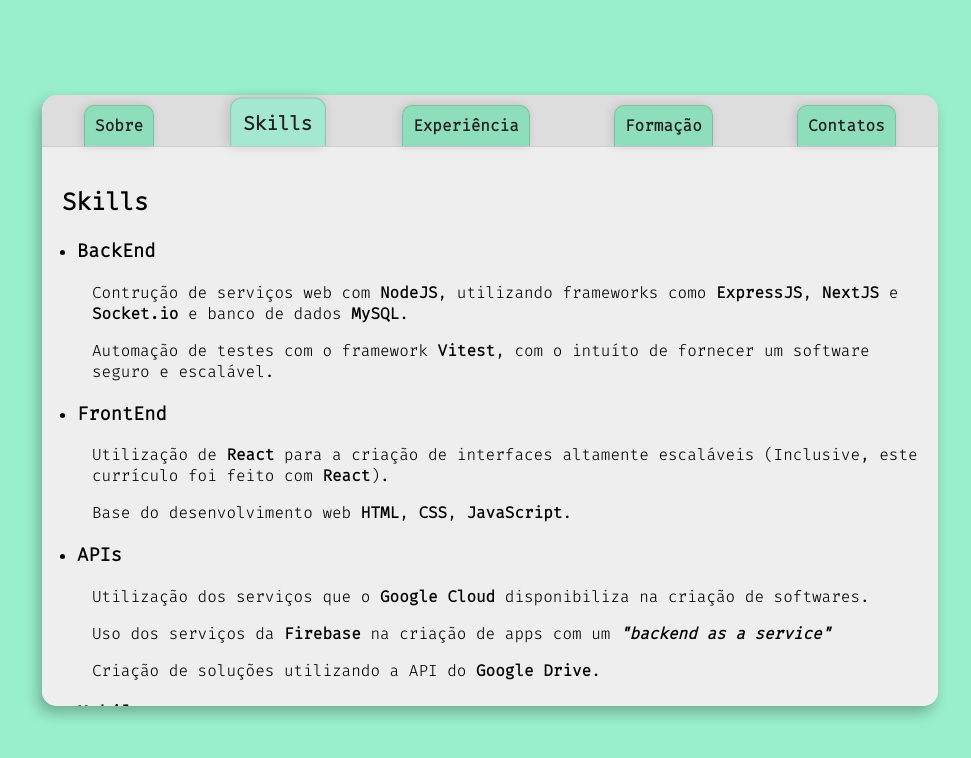
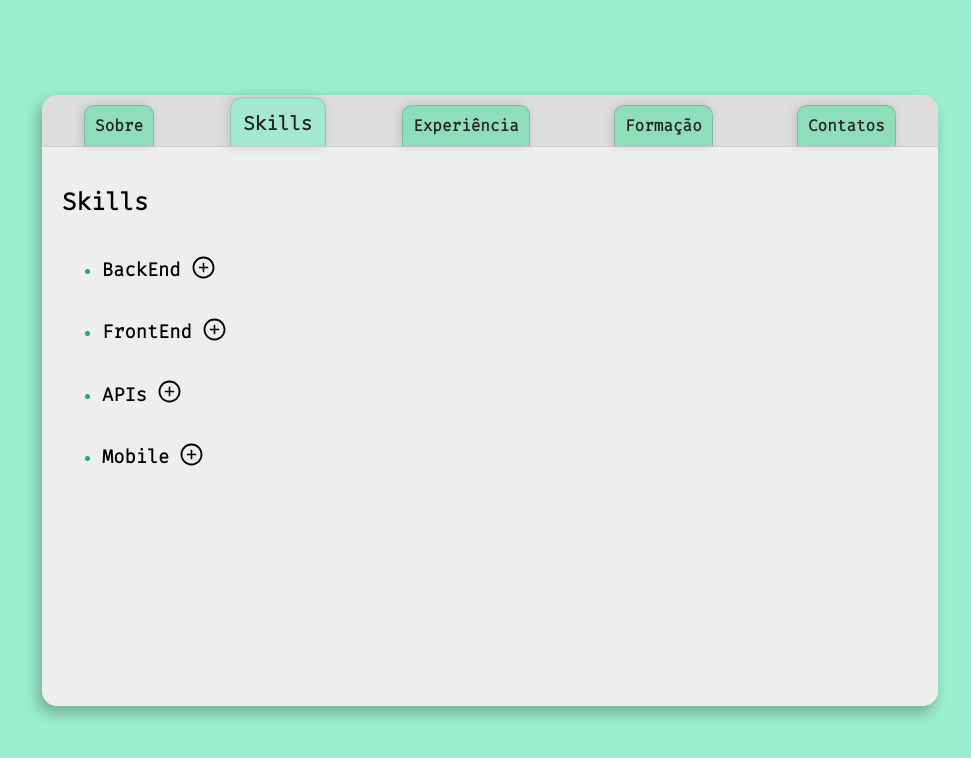
Before and after one commit to Andrey20Allyson/Andrey20Allyson.github.io, a React app: page /skills in a window 1280 px wide. Shown: the top 758 px of the page, without its empty margins (150-1121 px from the left). Built offline with nearby package versions, Linux system fonts and the light colour scheme; the HTML template or start-up script is replaced by a standard one.

Commit message:
update: added animated skills visualization

```diff
--- a/package.json
+++ b/package.json
@@ -20,6 +20,7 @@
     "express": "^4.18.2",
     "react": "^18.2.0",
     "react-dom": "^18.2.0",
+    "react-icons": "^4.8.0",
     "react-router-dom": "^6.9.0",
     "tsx": "^3.12.6",
     "typescript": "^5.0.2",
--- a/src/client/components/EducationList/Education/index.tsx
+++ b/src/client/components/EducationList/Education/index.tsx
@@ -1,4 +1,4 @@
-import React from "react";
+import React, { useState } from "react";
 import defaultParser from "../../../utils/react-node-parser";
 import './index.css';
 
@@ -61,28 +61,35 @@ export interface EducationProps {
 }
 
 export default function Education(props: EducationProps) {
-  console.log(props.modality)
+  const {
+    desc,
+    start,
+    title,
+    finish,
+    imgSrc,
+    modality,
+  } = props;
 
   return (
     <li className='education-li'>
-      <h3>{props.title}</h3>
-      <p>{defaultParser.parse(props.desc)}</p>
+      <h3>{title}</h3>
+      <p>{defaultParser.parse(desc)}</p>
       <p>
         Modalidade: <strong>
           {
-            props.modality !== undefined
-              ? modalities[props.modality]
+            modality !== undefined
+              ? modalities[modality]
               : modalities[EducationModalities.ONLINE]
           }
         </strong>
       </p>
       <p>
         Inicado em <strong>
-          {props.start.toString()}
+          {start.toString()}
         </strong>
       </p>
-      {props.finish ? (
-        <p>Finalizado em <strong>{props.finish.toString()}</strong></p>
+      {finish ? (
+        <p>Finalizado em <strong>{finish.toString()}</strong></p>
       ) : (
         <p>
           <strong>
@@ -90,9 +97,9 @@ export default function Education(props: EducationProps) {
           </strong>
         </p>
       )}
-      {props.imgSrc && (
+      {imgSrc && (
         <div className='education-instituition-img-div'>
-          <img src={props.imgSrc} className='education-instituition-img' />
+          <img src={imgSrc} alt={`${title} - Image`} className='education-instituition-img' />
         </div>
       )}
     </li>
--- a/src/client/components/SkillList/Skill/index.css
+++ b/src/client/components/SkillList/Skill/index.css
@@ -1,3 +1,26 @@
-ul {
+.skill-header {
+  display: flex;
+  flex-direction: row;
+  align-items: center;
+}
+
+.skill-header>h3 {
+  margin-right: 10px;
+}
+
+.skill-body {
+  overflow-y: hidden;
+  transition-property: height;
+  transition-duration: 1s;
+  transition-timing-function: cubic-bezier(2, 0, 0, 1);
+}
+
+.skill-body>ul {
+  display: flex;
+  flex-direction: column;
   padding-left: 15px;
 }
+
+.skill-container::marker {
+  color: #18aa7a;
+}
--- a/src/client/components/SkillList/Skill/index.tsx
+++ b/src/client/components/SkillList/Skill/index.tsx
@@ -1,5 +1,7 @@
-import React, { ReactNode } from "react";
+import React, { useEffect, useMemo, useRef, useState } from "react";
 import defaultParser from "../../../utils/react-node-parser";
+import { ToggleButton } from "../../ToggleButton";
+import { AiOutlineMinusCircle, AiOutlinePlusCircle } from 'react-icons/ai';
 import './index.css';
 
 export interface SkillProps {
@@ -7,21 +9,109 @@ export interface SkillProps {
   paragraphs?: string[];
 }
 
-export default function Skill(props: SkillProps) {
-  const paragraphs: JSX.Element[] = [];
+export function OpenIcon() {
+  return <AiOutlinePlusCircle size={25} />
+}
 
-  if (props.paragraphs) for (let i = 0; i < props.paragraphs.length; i++) {
-    const children = defaultParser.parse(props.paragraphs[i]);
+export function CloseIcon() {
+  return <AiOutlineMinusCircle size={25} />
+}
 
-    paragraphs.push(<p key={i}>{children}</p>)
+export function stringToParsedJSX(paragraph: string, key: number) {
+  return (
+    <p key={key}>
+      {defaultParser.parse(paragraph)}
+    </p>
+  )
+}
+
+export enum VisualisationState {
+  INITIAL,
+  HIDEN,
+  VISIBLE,
+}
+
+export function getBodyHeight(visible: boolean) {
+  if (visible) {
+
+  }
+}
+
+function useHeight(ref: React.RefObject<Element>) {
+  const [height, setHeight] = useState<number>();
+  const [error, setError] = useState<string>();
+
+  useEffect(() => {
+    const element = ref.current;
+
+    if (element) {
+      let height = element.clientHeight;
+
+      const observer = new ResizeObserver(entries => {
+        for (const { target } of entries) {
+          if (target === element && element.clientHeight !== height) {
+            height = element.clientHeight;
+            setHeight(height);
+          }
+        }
+      });
+
+      observer.observe(element);
+
+      setHeight(height);
+    } else {
+      setError('reference is null');
+    }
+  }, [ref]);
+
+  if (error) {
+    console.warn(error);
+  }
+
+  return height;
+}
+
+export function Skill(props: SkillProps) {
+  const {
+    title,
+    paragraphs
+  } = props;
+
+  const [isBodyVisible, setBodyVisible] = useState(false);
+  const innerBodyRef = useRef<HTMLUListElement>(null);
+  const bodyMaxHeight = useHeight(innerBodyRef) ?? 0;
+
+  const memoParagrapElements = useMemo(() => {
+    return paragraphs
+      ?.map(stringToParsedJSX)
+      .flat()
+  }, [paragraphs]);
+
+  function toggleHandler(visible: boolean) {
+    setBodyVisible(visible);
   }
 
   return (
-    <li>
-      <h3>{props.title}</h3>
-      <ul>
-        {paragraphs}
-      </ul>
+    <li className='skill-container'>
+      <div className='skill-header'>
+        <h3>{props.title}</h3>
+        <ToggleButton
+          onToggle={toggleHandler}
+          toggleoff={{
+            Component: OpenIcon,
+          }}
+          toggleon={{
+            Component: CloseIcon,
+          }}
+        />
+      </div>
+      <div
+        style={{ height: isBodyVisible ? bodyMaxHeight : 0 }}
+        className='skill-body'>
+        <ul ref={innerBodyRef} >
+          {memoParagrapElements}
+        </ul>
+      </div>
     </li>
   )
 }
--- a/src/client/components/SkillList/index.tsx
+++ b/src/client/components/SkillList/index.tsx
@@ -6,7 +6,7 @@ export interface SkillListProps {
   children?: React.ReactElement<SkillProps>[];
 }
 
-export default function SkillList(props: SkillListProps) {
+export function SkillList(props: SkillListProps) {
   return (
     <article>
       <h2>{props.title ?? 'Skills'}</h2>
--- /dev/null
+++ b/src/client/components/ToggleButton/index.css
@@ -0,0 +1,3 @@
+.togglebtn-body {
+  user-select: none;
+}
--- /dev/null
+++ b/src/client/components/ToggleButton/index.tsx
@@ -0,0 +1,75 @@
+import React, { useState } from "react"
+import './index.css';
+
+export interface ElementProp<P = {}> {
+  node?: React.ReactNode;
+  Component?: React.ComponentType<P>;
+}
+
+export interface CustomToggleElements {
+  toggleon?: ElementProp<any>;
+  toggleoff?: ElementProp<any>;
+}
+
+export interface ToggleButtonProps extends CustomToggleElements, React.HTMLProps<HTMLDivElement> {
+  startToggled?: boolean;
+  onToggle?: (value: boolean) => void;
+}
+
+export function getToggleElements(props: CustomToggleElements) {
+  const {
+    toggleoff: toggleOff,
+    toggleon: toggleOn,
+  } = props;
+
+  const {
+    Component: ToggledOnComponent,
+    node: toggledOnNode,
+  } = toggleOn ?? {};
+
+  const {
+    Component: ToggledOffComponent,
+    node: toggledOffNode,
+  } = toggleOff ?? {};
+
+  const toggleOnElement = ToggledOnComponent ? <ToggledOnComponent/> : toggledOnNode ?? <p>On</p>;
+  const toggleOffElement = ToggledOffComponent ? <ToggledOffComponent/> : toggledOffNode ?? <p>Off</p>;
+
+  return {
+    toggleOnElement,
+    toggleOffElement,
+  }
+}
+
+export function ToggleButton(props: ToggleButtonProps) {
+  const {
+    onToggle,
+    startToggled,
+    className,
+    ...rest
+  } = props;
+
+  const [toggled, setToggled] = useState(startToggled ?? false);
+  const { toggleOffElement, toggleOnElement } = getToggleElements(props);
+
+  const classNames = ['togglebtn-body'];
+
+  if (className) classNames.push(className);
+
+  function clickHandler() {
+    const newToggledValue = !toggled;
+
+    onToggle?.(newToggledValue);
+
+    setToggled(newToggledValue);
+  }
+
+  return (
+    <div
+    className={classNames.join(' ')}
+    onClick={clickHandler}
+    {...rest}>
+      {toggled ? toggleOnElement : toggleOffElement}
+    </div>
+  )
+}
--- a/src/client/routes/index.tsx
+++ b/src/client/routes/index.tsx
@@ -13,12 +13,12 @@ import './index.css';
 export default function Router() {
   return (
     <BrowserRouter window={window}>
-      <AppRoutes />
+      <AppLayout />
     </BrowserRouter>
   )
 }
 
-export function AppRoutes() {
+export function AppLayout() {
   const navigate = useNavigate();
 
   useEffect(() => {
--- a/src/client/tsconfig.json
+++ b/src/client/tsconfig.json
@@ -5,6 +5,7 @@
     "module": "commonjs",
     "esModuleInterop": true,
     "forceConsistentCasingInFileNames": true,
+    "rootDir": ".",
     "strict": true,
     "skipLibCheck": true
   }
--- a/src/scripts/build.ts
+++ b/src/scripts/build.ts
@@ -3,7 +3,7 @@ import { bundle } from './lib/builder';
 type Result = Awaited<ReturnType<typeof bundle>>;
 
 function onBundled(result: Result) {
-  console.log('bundler with success!');
+  console.log('builded with success!');
 }
 
 bundle().then(onBundled);
```
Also changed, not shown: src/client/pages/Skills/index.tsx (+6 -6 lines), src/client/styles/index.tsx (added), 6 other files (tests, documents, lock files or other folders).
